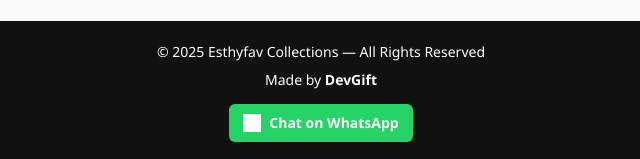
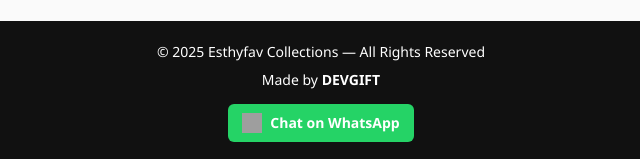
Before and after one commit to Giftfx-ship/-ESTHYFAV-COLLECTIONS-END-OF-YEAR-CHRISTMAS-SALE-, a plain HTML site: page index.html in a window 1280 px wide. Shown: the part 2271-2430 px from the top of the page, 319-959 px from the left. Drawn offline with Linux system fonts and the light colour scheme; grey boxes are pictures that could not be loaded.

Commit message:
Update index.html

```diff
--- a/index.html
+++ b/index.html
@@ -204,7 +204,7 @@
   © 2025 Esthyfav Collections — All Rights Reserved <br>
 
   <span style="display:block; margin-top:6px;">
-    Made by <strong>DevGift</strong>
+    Made by <strong>DEVGIFT</strong>
   </span>
 
   <a href="https://wa.me/2349164624021"
@@ -213,9 +213,9 @@
             border-radius:6px; color:#fff; font-weight:bold; text-decoration:none;"
      target="_blank">
 
-    <img src="https://upload.wikimedia.org/wikipedia/commons/6/6b/WhatsApp.svg"
+    <img src="https://upload.wikimedia.org/wikipedia/commons/5/5e/WhatsApp_icon.png"
          alt="WhatsApp"
-         style="width:18px; height:18px; filter: brightness(0) invert(1);">
+         style="width:20px; height:20px;">
 
     Chat on WhatsApp
   </a>
```
